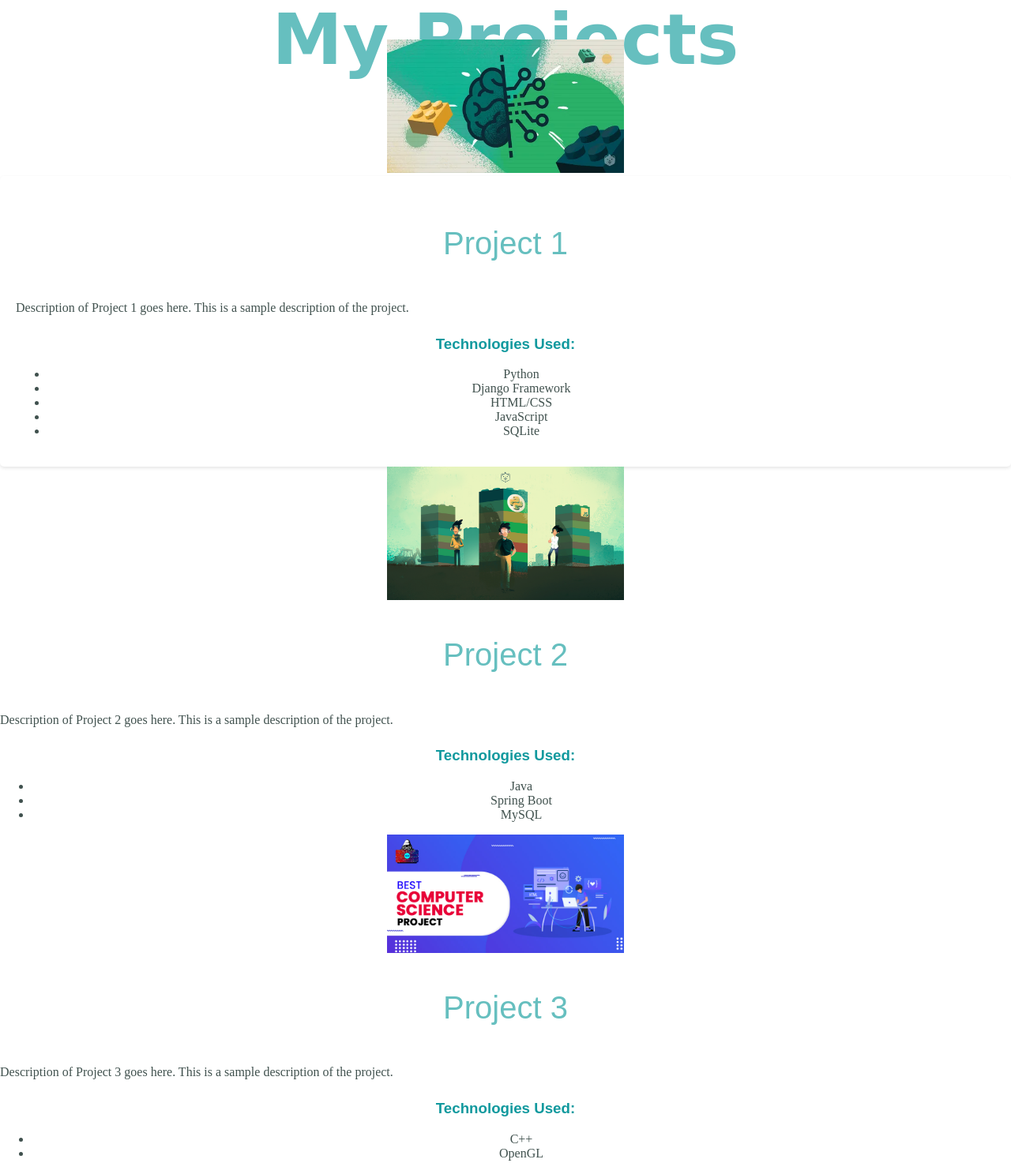
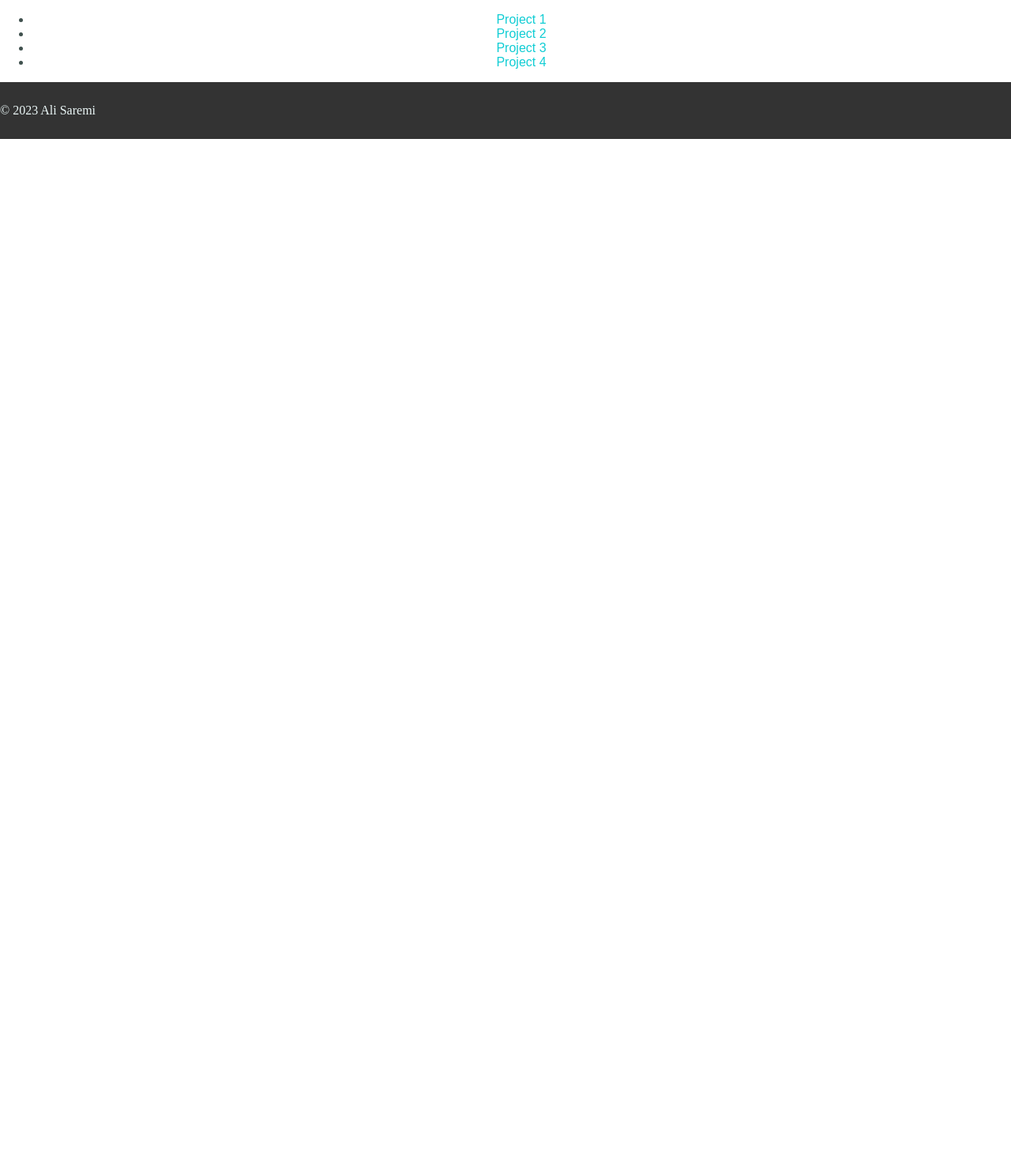
Before and after one commit to s4remi/first2pages, a website: page projects.html in a window 1280 px wide. Shown: the top 1473 px of the page at 79% size. After the commit the page ends 800 px from the top, so only its background shows below. Drawn offline with Linux system fonts and the light colour scheme; files that its build step writes are made by us from their sources.

Commit message:
changing the project page and adding the about me page

```diff
--- a/projects.html
+++ b/projects.html
@@ -9,80 +9,34 @@
   </head>
   <body>
     <header>
-      <h1>My Projects</h1>
+      <nav>
+        <ul>
+          <li><a href="#project1">Project 1</a></li>
+          <li><a href="#project2">Project 2</a></li>
+          <li><a href="#project3">Project 3</a></li>
+          <li><a href="#project4">Project 4</a></li>
+        </ul>
+      </nav>
     </header>
     <main>
       <!-- Project 1 -->
-      <section class="project">
-        <div class="project-content">
-          <img
-            width="300"
-            src="./images/project1.png"
-            alt="Project 1 picture"
-          />
-          <div class="project-details">
-            <h2>Project 1</h2>
-            <p>
-              Description of Project 1 goes here. This is a sample description
-              of the project.
-            </p>
-            <h3>Technologies Used:</h3>
-            <ul>
-              <li>Python</li>
-              <li>Django Framework</li>
-              <li>HTML/CSS</li>
-              <li>JavaScript</li>
-              <li>SQLite</li>
-            </ul>
-          </div>
-        </div>
+      <section id="project1" class="project">
+        <!-- ... Project 1 content ... -->
       </section>
 
       <!-- Project 2 -->
-      <section class="project scrollable-section">
-        <img width="300" src="./images/project2.png" alt="Project 2 picture" />
-        <h2>Project 2</h2>
-        <p>
-          Description of Project 2 goes here. This is a sample description of
-          the project.
-        </p>
-        <h3>Technologies Used:</h3>
-        <ul>
-          <li>Java</li>
-          <li>Spring Boot</li>
-          <li>MySQL</li>
-        </ul>
+      <section id="project2" class="project scrollable-section">
+        <!-- ... Project 2 content ... -->
       </section>
 
       <!-- Project 3 -->
-      <section class="project scrollable-section">
-        <img width="300" src="./images/project3.png" alt="Project 3" />
-        <h2>Project 3</h2>
-        <p>
-          Description of Project 3 goes here. This is a sample description of
-          the project.
-        </p>
-        <h3>Technologies Used:</h3>
-        <ul>
-          <li>C++</li>
-          <li>OpenGL</li>
-        </ul>
+      <section id="project3" class="project scrollable-section">
+        <!-- ... Project 3 content ... -->
       </section>
 
       <!-- Project 4 -->
-      <section class="project scrollable-section">
-        <img src="./images/project4.png" alt="Project 4" />
-        <h2>Project 4</h2>
-        <p>
-          Description of Project 4 goes here. This is a sample description of
-          the project.
-        </p>
-        <h3>Technologies Used:</h3>
-        <ul>
-          <li>React</li>
-          <li>Node.js</li>
-          <li>MongoDB</li>
-        </ul>
+      <section id="project4" class="project scrollable-section">
+        <!-- ... Project 4 content ... -->
       </section>
     </main>
     <footer>
```
Also changed, not shown: aboutme.html (added).
